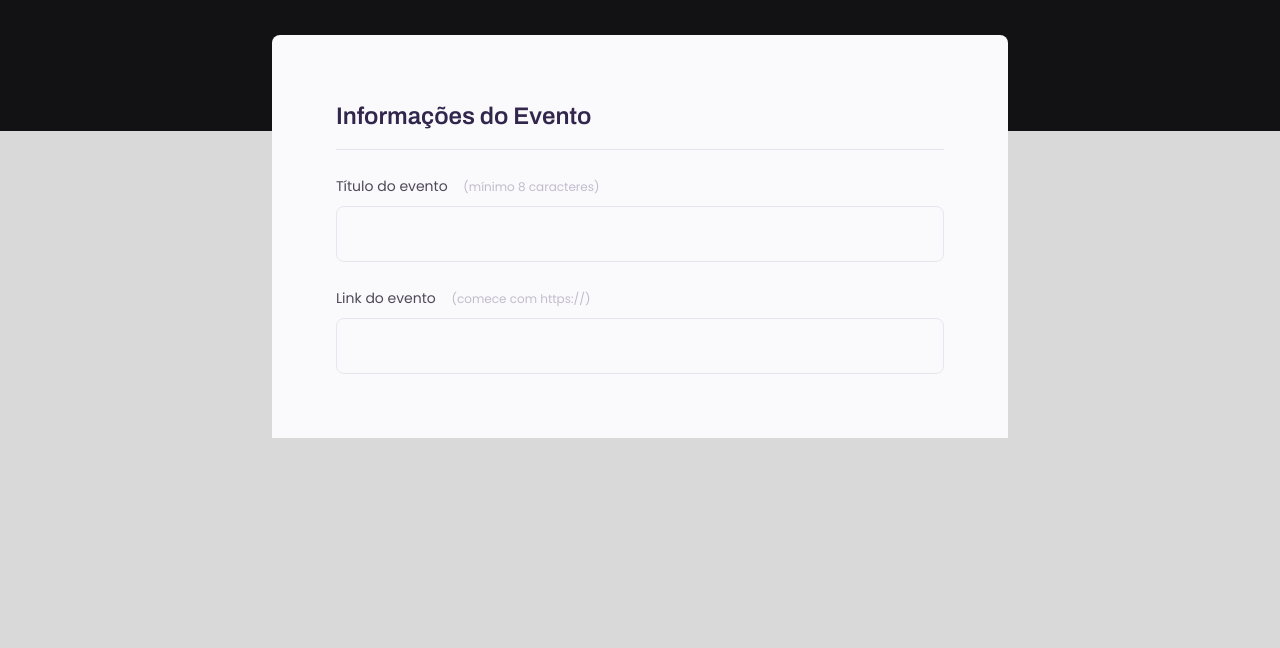
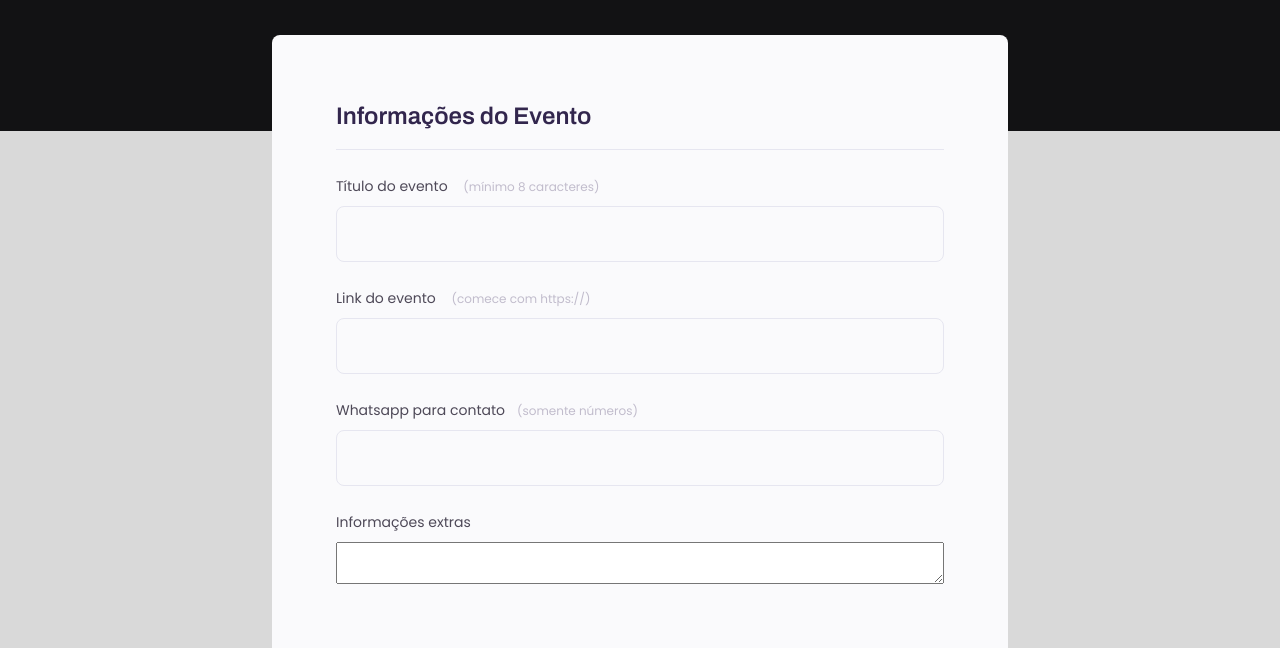
Before and after one commit to PabloPerdigao/Projeto-03-Explorer, a plain HTML site: page index.html in a window 1280 px wide. Shown: the part 237-885 px from the top of the page. Before the commit the page ends 800 px from the top, so only its background shows below. Drawn offline with Linux system fonts and the light colour scheme.

Commit message:
Update index.html

```diff
--- a/index.html
+++ b/index.html
@@ -37,6 +37,16 @@
              <label for="event-link">Link do evento <span>(comece com https://)</span></label>
              <input type="text" id="event-link" />
            </div>
+
+           <div class="input-wrapper">
+             <label for="event-whatsapp">Whatsapp para contato<span>(somente números)</span></label>
+             <input type="text" id="event-whatsapp" />
+           </div>
+
+           <div class="input-wrapper">
+             <label for="event-info">Informações extras</label>
+             <textarea id="event-info"></textarea>
+           </div>
           </div>
         </fieldset>
       </form>
```
